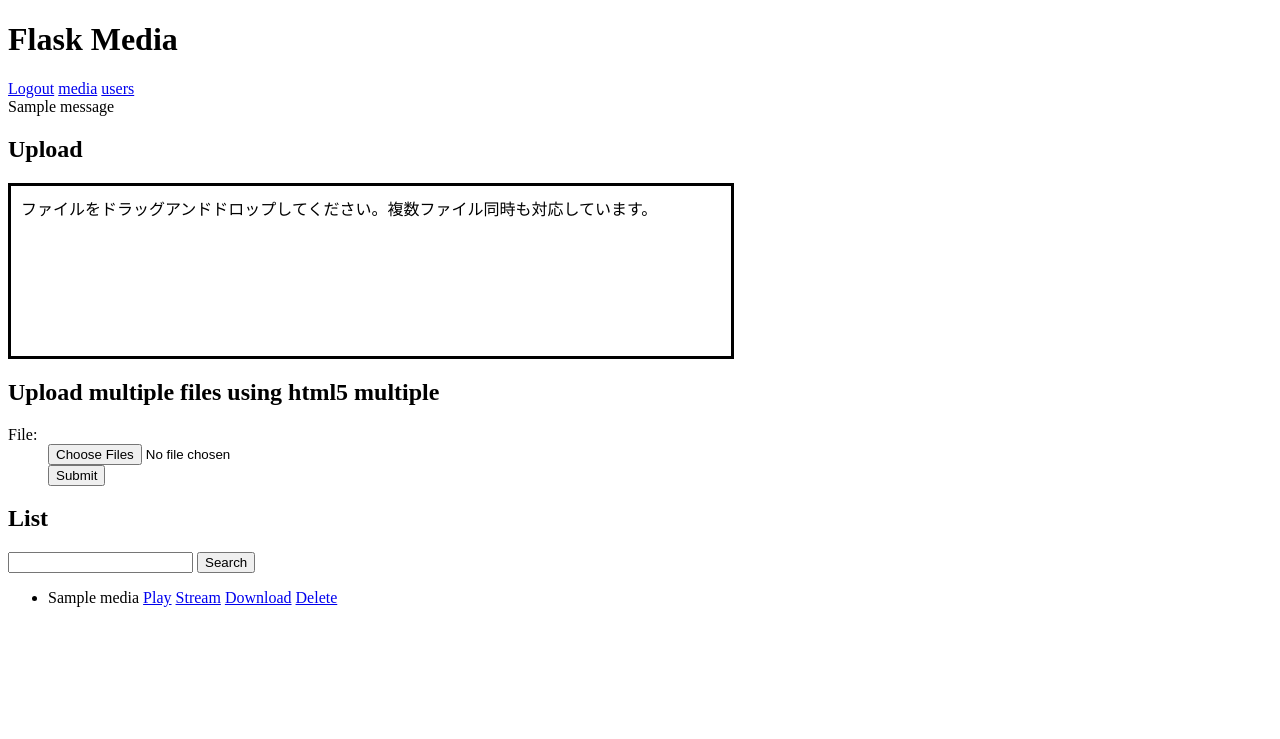
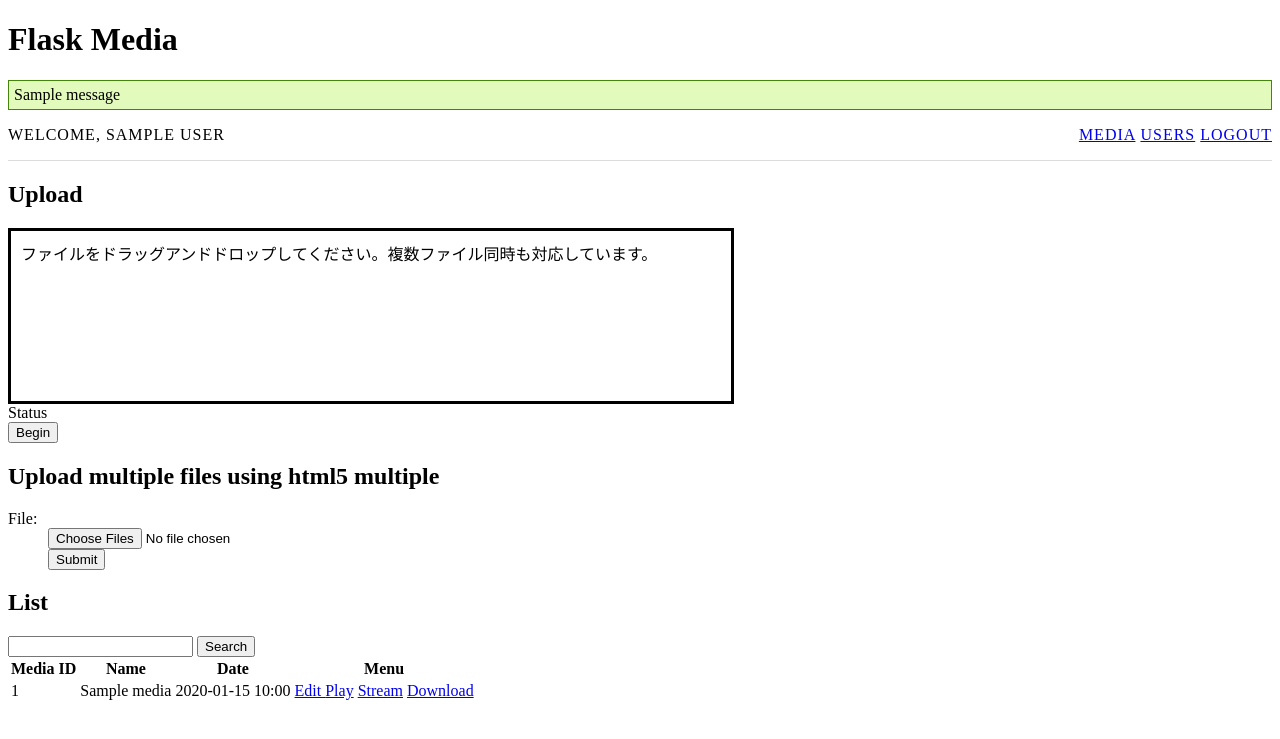
Before and after one commit to koplec/flaskmedia, a Flask app: page /media in a window 1280 px wide. Shown: the top 739 px of the page. Run offline with Flask 2, Linux system fonts and the light colour scheme; the visitor is signed in with stand-in values (Sample User, id 1); tables that the repository leaves empty hold one stand-in row (values such as "Sample post"); one stand-in notice (Sample message) is shown.

Commit message:
途中で一度commitしておく

```diff
--- /dev/null
+++ b/flaskmedia/static/css/common.css
@@ -0,0 +1,22 @@
+.ctrl {
+    color : blue;
+    cursor: pointer;
+}
+
+.flash{
+    border: 1px solid #448609;
+    padding: 5px;
+    background: #e2fbbd;
+}
+
+
+.header{
+    border-bottom: solid 1px #dcdcdc;
+    text-transform: uppercase;
+    letter-spacing: 1px;
+    padding: 1rem 0;
+}
+
+.menu{
+    float: right;
+}
--- a/flaskmedia/templates/layout.html
+++ b/flaskmedia/templates/layout.html
@@ -3,24 +3,36 @@
 	<head>
 		<meta charset='utf-8'>
 		<title>Flaskmedia</title>
+		<link href="{{url_for('static', filename='css/common.css')}}" rel="stylesheet">
 		<script type="text/javascript" src="{{url_for('static', filename='js/jquery-3.0.0.js')}}"></script>
+
 		{% block head %}
 		{% endblock %}
 	</head>
 	<body>
 		<div class=page>
 			<h1>Flask Media</h1>
+			{% for message in get_flashed_messages() %}
+			<div class=flash>{{ message }}</div>
+			{% endfor %}
+
+			<div class="header">
 			{% if session.user_id %}
-				<a href="{{url_for('logout')}}">Logout</a>
-				<a href="{{url_for('media')}}">media</a>
-				<a href="{{url_for('user_list')}}">users</a>
+				Welcome, {{session.user_name}}
+
+				<div class="menu">
+					<a href="{{url_for('media')}}">media</a>
+					<a href="{{url_for('user_list')}}">users</a>
+					<a href="{{url_for('logout')}}">Logout</a>
+				</div>
 			{% else %}
-				<a href="{{ url_for('login')}}">Login</a>
+				<div class="menu">
+					<a href="{{ url_for('login')}}">Login</a>
+				</div>
 			{% endif %}
+			</div>
 
-			{% for message in get_flashed_messages() %}
-				<div class=flash>{{ message }}</div>
-			{% endfor %}
+
 			{% block body %}
 			{% endblock %}
 		</div>
--- a/flaskmedia/templates/media/list.html
+++ b/flaskmedia/templates/media/list.html
@@ -2,14 +2,17 @@
 {% block head %}
 <script type="text/javascript">
 $(document).ready(function(){
+
+	//ファイルアップロード
 	var preventEventTypes = ["dragenter", "dragover"];
 	preventEventTypes.forEach(function(eventType){
-		$("#drop_area").on(eventType, function(e){
+		$("#upload_section .drop_area").on(eventType, function(e){
 			e.stopPropagation();
 			e.preventDefault();
 		});
 	})
-	$("#drop_area").on("drop", function(_e){
+	var uploadFiles = null;
+	$("#upload_section .drop_area").on("drop", function(_e){
         var e = _e;
         if( _e.originalEvent ){
             e = _e.originalEvent;
@@ -19,18 +22,71 @@ $(document).ready(function(){
 
         var dt = e.dataTransfer;
         var files = dt.files;
+		uploadFiles = files
+		var status = $("#upload_status .message");
+		status.html("upload files: " + files.length + "<br>");
     });
+	$("#upload_section .begin_upload").on("click", function(e){
+		if(uploadFiles != null){
+			var uploadingProcesses = [];
+			for(var i=0; i<uploadFiles.length; i++){
+				var proc = (function(i){
+					var uploadFile = uploadFiles.item(i);
+					//ajax
+					var formData = new FormData();
+					formData.append('file', uploadFile);
+					return function(){
+						$("#upload_section .message").append(uploadFile.name + ":BEGIN" + "<br>");
+						return $.ajax({
+							type: 'POST',
+							contentType: false,
+							//processDataオプションをfalseに設定することでデータが文字列に自動変換されるのを避けることが出来ます。
+							processData: false,
+							url: "{{ url_for('api_upload_media') }}",
+							data: formData,
+							dataType: 'json',
+							success: function(data) {
+								console.log(data);
+								$("#upload_section .message").append(uploadFile.name + ":" + data.result + "<br>");
+								//$("#upload_section .message").append("remaining : " + (uploadFiles.length - 1 - i)+ "<br>");
+							}
+						});
+					}
+				})(i);
+				uploadingProcesses.push(proc);
+			}
+			//run
+			var defer = $.Deferred();
+			uploadingProcesses.forEach(function(proc){
+				defer.then(proc);
+			});
+			defer.done(function(){
+				$("#upload_section .message").append("Finished")
+			})
+			defer.resolve();
+		}
+	})
+
 });
 
 </script>
 {% endblock %}
 {% block body %}
-<h2>Upload</h2>
 <div id="upload_section">
-    <div id="drop_area" style="width:700px; height:150px; padding:10px; border:3px solid">
+	<h2>Upload</h2>
+    <div class="drop_area" style="width:700px; height:150px; padding:10px; border:3px solid">
         ファイルをドラッグアンドドロップしてください。複数ファイル同時も対応しています。
     </div>
+	<div id="upload_status">
+		<span>Status</span>
+		<div class="message"></div>
+	</div>
+	<div>
+		<button class="begin_upload">Begin</button>
+	</div>
+
 </div>
+
 
 <h2>Upload multiple files using html5 multiple</h2>
 <form action="{{ url_for('upload_media') }}" method="POST" enctype="multipart/form-data">
@@ -46,18 +102,30 @@ $(document).ready(function(){
 	<input type="text" value="" name="query" />
 	<input type="submit" value="Search" />
 </form>
-<ul>
-{% for media in medias %}
-<li>
-	{{media.name}}
-	<a href="{{ url_for('play_media', media_id=media.id)}}">Play</a>
-	<a href="{{ url_for('stream_media', media_id=media.id)}}">Stream</a>
-	<a href="{{ url_for('download_media', media_id=media.id)}}">Download</a>
-	<a href="{{ url_for('delete_media', media_id=media.id)}}"> Delete </a>
-</li>
-{% else %}
-<li>No media</li>
-{% endfor %}
-</ul>
+<table>
+	<thead>
+		<tr>
+			<th>Media ID</th>
+			<th>Name</th>
+			<th>Date</th>
+			<th>Menu</th>
+		</tr>
+	</thead>
+	<tbody>
+		{% for media in medias %}
+		<tr>
+			<td>{{media.id}}</td>
+			<td>{{media.name}}</td>
+			<td>{{media.registration_date.strftime("%Y-%m-%d %H:%M")}}</td>
+			<td>
+				<a href="{{ url_for('edit_media', media_id=media.id) }}"> Edit </a>
+				<a href="{{ url_for('play_media', media_id=media.id)}}">Play</a>
+				<a href="{{ url_for('stream_media', media_id=media.id)}}">Stream</a>
+				<a href="{{ url_for('download_media', media_id=media.id)}}">Download</a>
+			</td>
+		{% endfor %}
+	</tbody>
+</table>
+
 
 {% endblock %}
--- a/flaskmedia/views.py
+++ b/flaskmedia/views.py
@@ -18,7 +18,7 @@ def login():
         user, authenticated = User.authenticate(db.session.query, request.form['name'], request.form['password'])
         if authenticated:
             session['user_id'] = user.id
-            flash('You were logged in')
+            session['user_name'] = user.name
             return redirect(url_for('media'))
         else:
             flash('Invalid inputs')
@@ -27,6 +27,7 @@ def login():
 @app.route('/logout')
 def logout():
     session.pop('user_id', None)
+    session.pop('user_name', None)
     flash('You were logged out')
     return redirect(url_for('login'))
 
@@ -44,6 +45,12 @@ def media():
         medias = Media.query.filter_by(user_id=session['user_id'])
     return render_template('media/list.html', medias=medias)
 
+@app.route('/media/<int:media_id>/edit')
+def edit_media(media_id):
+    media = Media.query.filter_by(id=media_id).first()
+    if media is None or media.user_id != session['user_id']:
+        return abort(500)
+    return render_template('media/edit.html', media=media)
 
 @app.route('/media/<int:media_id>/play')
 def play_media(media_id):
@@ -66,8 +73,9 @@ def stream_media(media_id):
 def update_media(media_id):
     media = Media.query.filter_by(id=media_id).first()
     media.name = request.form['name']
-    print(request.form['registration_date_local_str'])
-    media.registration_date = datetime.strptime(request.form['registration_date_local_str'],"%Y-%m-%dT%H:%M:%S")
+    registration_date_local_str = request.form['registration_date_local_str']
+    print(registration_date_local_str)
+    media.registration_date = datetime.strptime(request.form['registration_date_local_str'],"%Y-%m-%dT%H:%M")
     db.session.add(media)
     db.session.commit()
 
```
Also changed, not shown: flaskmedia/templates/media/edit.html (added, +38 -0 lines), flaskmedia/templates/media/layout.html (+1 -19 lines), readme.txt.
